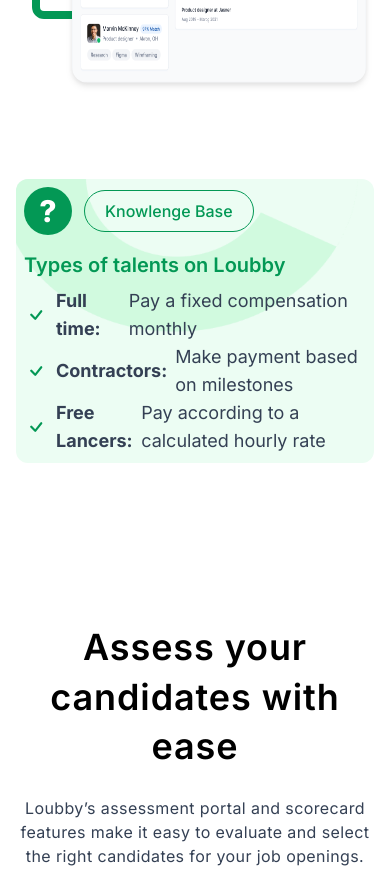
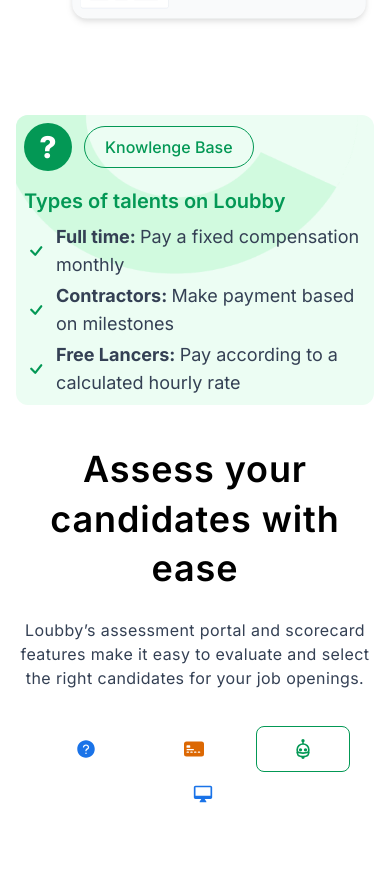
Before and after one commit to professor-12/loubby-ai, a Next.js app: page / in a window 390 px wide. Shown: the part 3048-3944 px from the top of the page. Built offline with nearby package versions, Linux system fonts and the light colour scheme.

Commit message:
Modified SlideShow2

```diff
--- a/src/components/SlideShow2.tsx
+++ b/src/components/SlideShow2.tsx
@@ -35,7 +35,7 @@ const SlideShow2 = () => {
             <div className="my-16">
                 <SlideShowImage context={context} />
             </div>
-            <div className="mx-auto  overflow-hidden md:px-15 my-40 relative  rounded-xl p-2 container md:p-20 xl:w-[75%] bg-lightOpacityGreen">
+            <div className="mx-auto  overflow-hidden md:px-15 mt-40 md:my-40 relative  rounded-xl p-2 container md:p-20 xl:w-[75%] bg-lightOpacityGreen">
                 <div className="space-y-4 relative z-50">
                     <div className="flex space-x-3 items-center">
                         <span className="flex items-center justify-center rounded-full bg-primaryGreen font-extrabold text-3xl text-white w-12 h-12">
@@ -52,39 +52,45 @@ const SlideShow2 = () => {
                         <h1 className="text-primaryGreen text-xl lgd:text-[2.5rem] font-semibold">
                             Types of talents on Loubby
                         </h1>
-                        <div className="space-y-[0.19rem">
+                        <div className="space-y-[0.19rem]">
                             <p className="flex items-center space-x-2">
                                 <span>
-
                                     <BsCheck className="text-primaryGreen text-2xl font-semibold" />
                                 </span>
+                                <span>
                                     <span className="text-lg font-bold">
-                                    Full time:{" "}
+                                        Full time:{"  "}
                                     </span>
                                     <span className="text-lg">
                                         Pay a fixed compensation monthly
+                                    </span>
                                 </span>
                             </p>
                             <p className="flex items-center space-x-2">
                                 <span>
                                     <BsCheck className="text-primaryGreen text-2xl font-semibold" />
                                 </span>
+                                <span>
                                     <span className="text-lg font-bold">
                                         Contractors:{" "}
                                     </span>
                                     <span className="text-lg">
                                         Make payment based on milestones
                                     </span>
+                                </span>
                             </p>
                             <p className="flex items-center space-x-2">
                                 <span>
                                     <BsCheck className="text-primaryGreen text-2xl font-semibold" />
                                 </span>
+                                <span>
                                     <span className="text-lg font-bold">
-                                    Free Lancers:{" "}
+                                        Free Lancers: {" "}
                                     </span>
                                     <span className="text-lg">
-                                    Pay according to a calculated hourly rate
+                                        Pay according to a calculated hourly
+                                        rate
+                                    </span>
                                 </span>
                             </p>
                         </div>
--- a/src/components/UI/SlideShowHeader.tsx/SlideShowImages.tsx
+++ b/src/components/UI/SlideShowHeader.tsx/SlideShowImages.tsx
@@ -20,14 +20,14 @@ export const SlideShowImage = ({ context }: { context: any }) => {
                 <div className="lg:w-[30rem] w-full md:w-[26rem]">
                     <div
                         style={{ borderColor: context?.color }}
-                        className="lg:h-[28rem] h-[24rem] md:h-[20rem]  md:w-full  border-8  rounded-xl"
+                        className="lg:h-[28rem] h-[20rem]  md:w-full  border-8  rounded-xl"
                     >
                         <Image
                             src={context?.img}
                             alt="slideShowImage"
                             width={700}
                             height={700 }
-                            className="rounded-2xl  xl:h-[28rem] h-[24rem] md:h-[20rem] top-16 left-10 drop-shadow-md absolute"
+                            className="rounded-2xl  xl:h-[28rem] h-[20rem] top-16 left-10 drop-shadow-md absolute"
                         />
                     </div>
                 </div>
```
Lines whose indentation alone changed are shown as unchanged.
